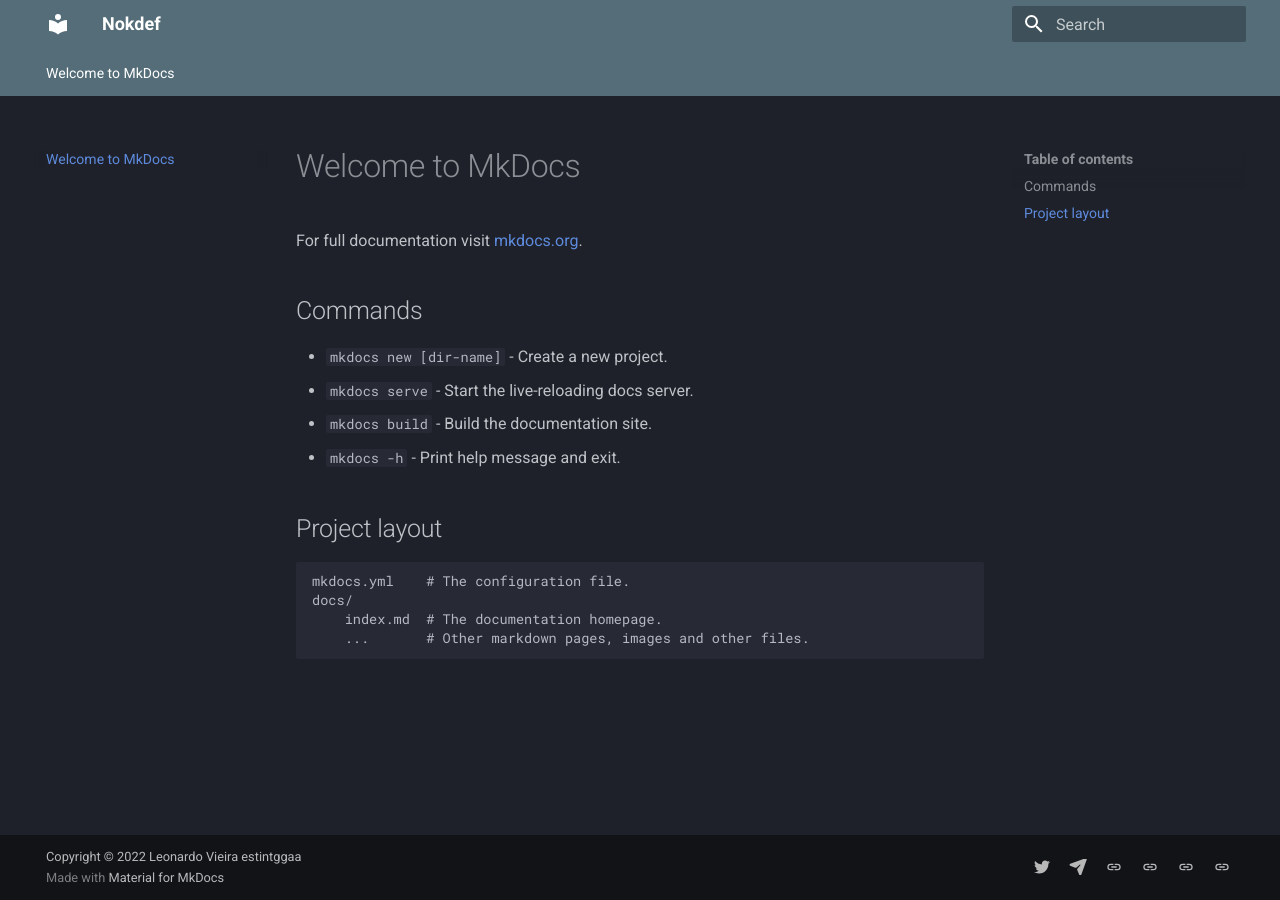
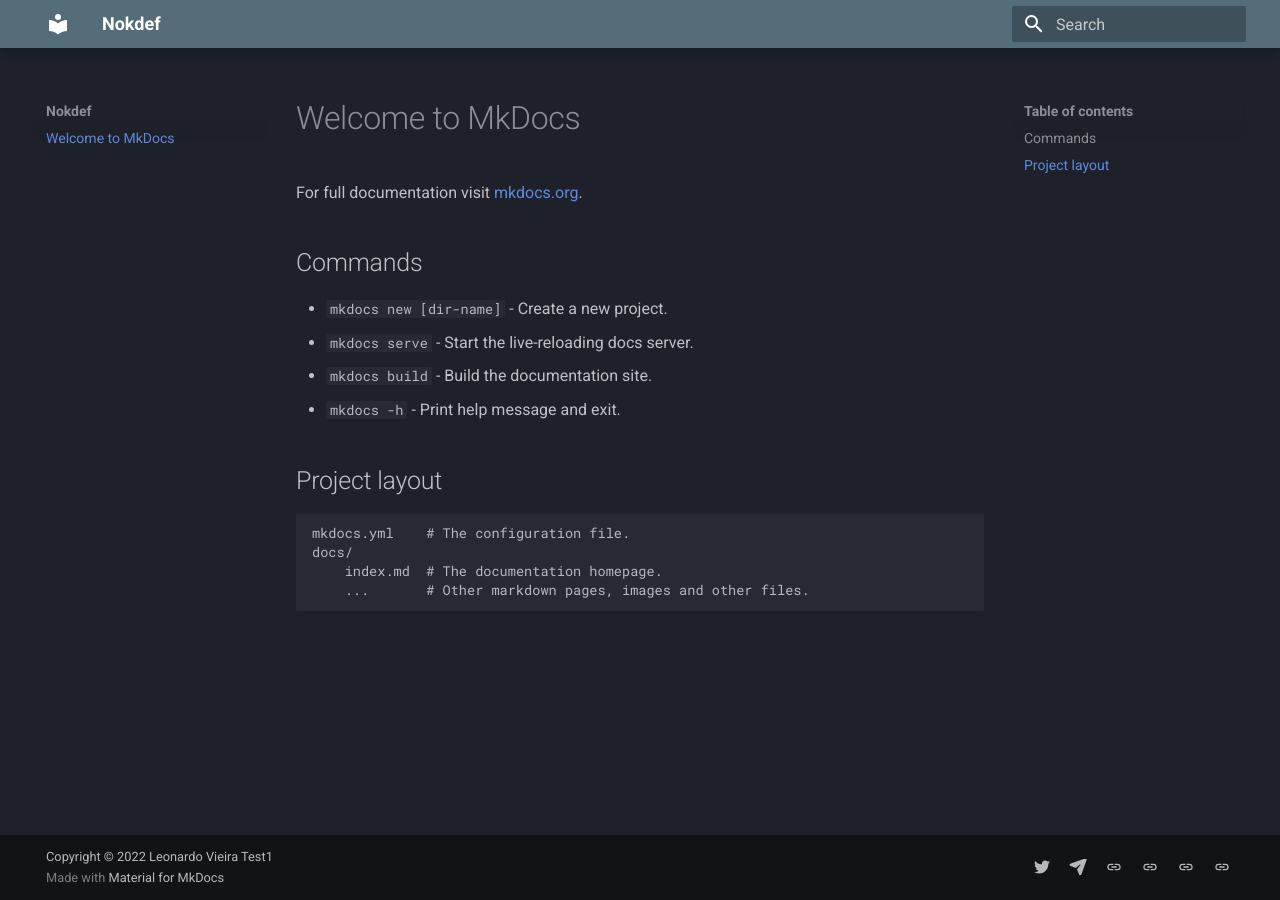
Before and after one commit to Nokdef/NokdefWebsite, an MkDocs documentation site: the page built from docs/index.md, in a window 1280 px wide. Built offline with MkDocs 1.6.1 and Material for MkDocs 9.7.7, drawn with Linux system fonts in a browser that asks for light colours.

Commit message:
Update mkdocs.yml

```diff
--- a/mkdocs.yml
+++ b/mkdocs.yml
@@ -7,12 +7,15 @@
     accent: light blue
   font:
     code: Roboto Mono
-  features:
-    - navigation.tabs
-    - navigation.indexes
-    - navigation.top
-  plugins:
-  - search
+
+features:
+  - navigation.tabs
+  - navigation.indexes
+  - navigation.top
+
+
+plugins:
+ - search
 extra:
   social:
     - icon: fontawesome/brands/twitter
@@ -31,4 +34,5 @@
       name: Our Online Store
     - icon: fontawesome-brands-artstation
       link: https://www.artstation.com/nokdef
-copyright: Copyright &copy; 2022 Leonardo Vieira estintggaa
+
+copyright: Copyright &copy; 2022 Leonardo Vieira Test1
```
